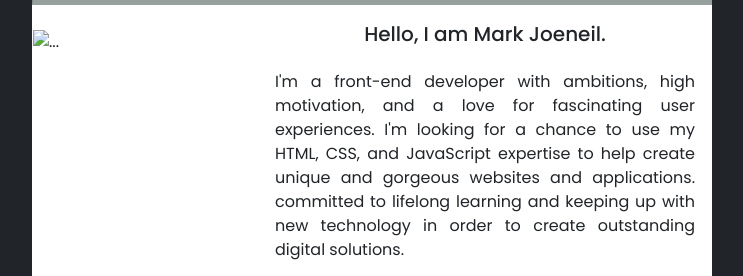
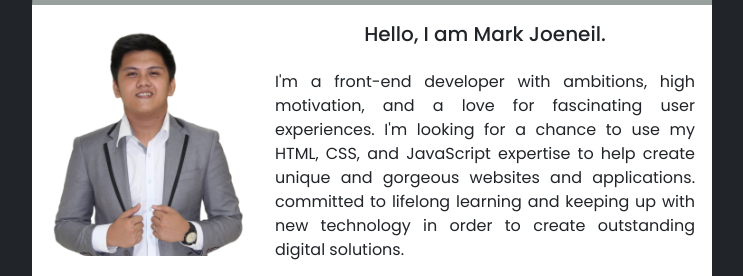
Before and after one commit to markjoeneilsalas/Portfolio, a plain HTML site: page index.html in a window 1280 px wide. Shown: the part 199-475 px from the top of the page, without its empty margins (268-1011 px from the left). Drawn offline with nearby package versions, Linux system fonts and the light colour scheme; the site is published under a folder, as on GitHub Pages, so addresses that start at the root find nothing.

Commit message:
fix all problems

```diff
--- a/index.html
+++ b/index.html
@@ -22,7 +22,7 @@
           <div class="body1 card border-white rounded-0">
             <div class="row g-0">
               <div class="col-md-4">
-                <img src="/myhero.png" class="mypicture img-fluid pt-4" alt="...">
+                <img src="myhero.png" class="mypicture img-fluid pt-4" alt="...">
               </div>
               <div class="col-md-8">
                 <div class="card-body">
```
